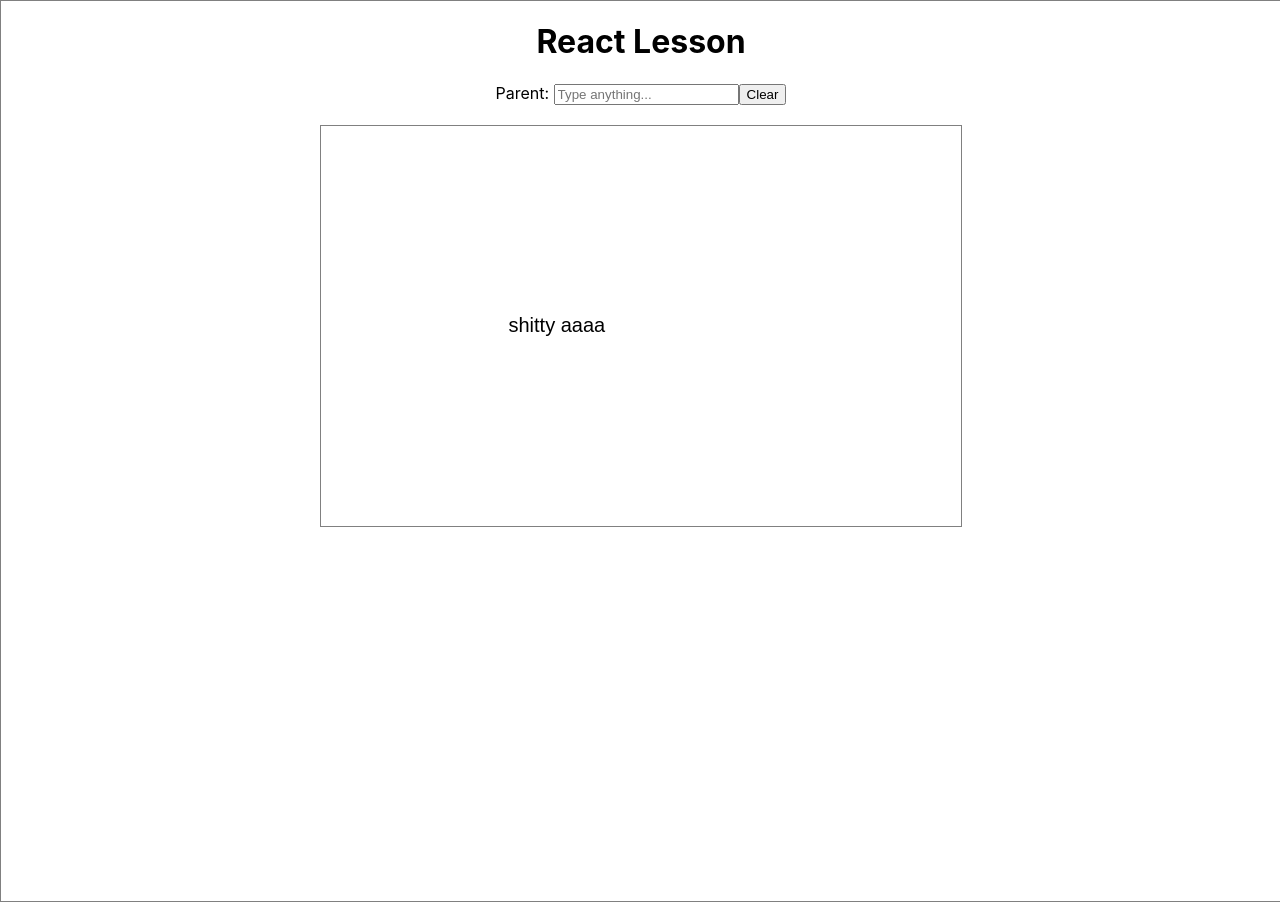
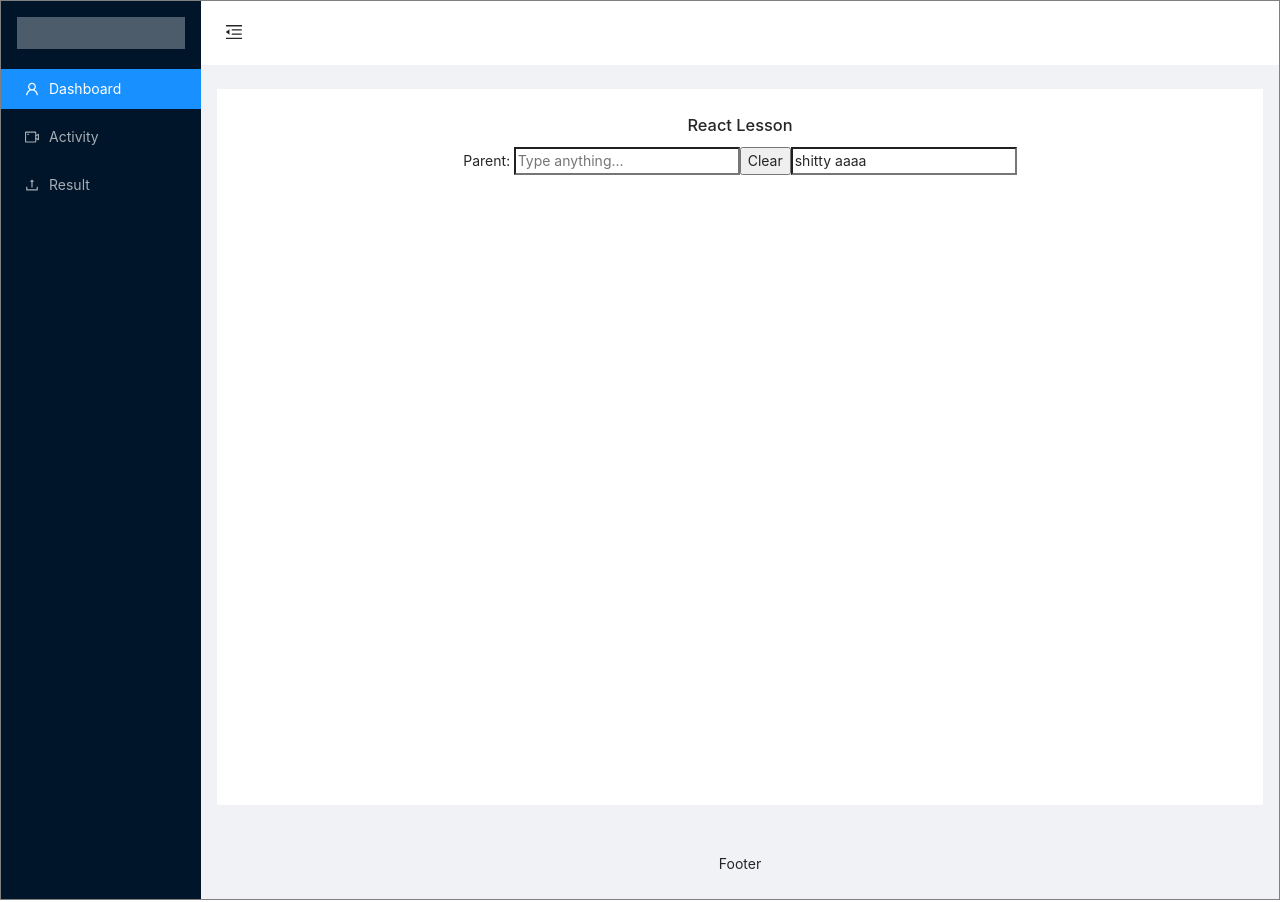
Before and after one commit to guigabytez/My-First-App, a React (Create React App) app: page / in a window 1280 px wide. Built offline with nearby package versions, Linux system fonts and the light colour scheme.

Commit message:
made some changes on most on Child.js

```diff
--- a/src/App.js
+++ b/src/App.js
@@ -33,12 +33,6 @@
 
     return (
       <div className="App">
-        <h1>React Lesson</h1>
-
-
-        <label>Parent: </label>
-        <input type="text" placeholder="Type anything..." id="searchBox" onChange={this.handleOnChange}/>
-        <button type="reset" onClick={this.handleClick}>Clear</button>
         <Child parentSearch={this.state.search}/>
       </div>
     );
--- a/src/components/Child.css
+++ b/src/components/Child.css
@@ -1,23 +1,16 @@
-/* .displayChild {
-  display: block;
-  margin: 5% auto;
-  width: 40%;
-  height: 20%;
-  border: 1px solid grey;
-} */
-.container {
-  width: 50%;
-  border: 1px solid grey;
-
-  display: flex;
-  align-items: center;
-  justify-content: center;
-  margin: auto;
-  margin-top: 20px;
-  height: 50vh;
+.trigger {
+  padding: 0 24px;
+  font-size: 18px;
+  line-height: 64px;
+  cursor: pointer;
+  transition: color 0.3s;
+  float: left;
 }
-.container > input {
-  border: none;
-  padding: 20px;
-  font-size: 20px;
+.logo {
+  height: 32px;
+  margin: 16px;
+  background: rgba(255, 255, 255, 0.3);
 }
+.site-layout-background {
+  background: #fff;
+}
--- a/src/components/Child.js
+++ b/src/components/Child.js
@@ -1,11 +1,68 @@
+import React, {useState} from 'react';
 import './Child.css'
-const Child = (props)=>{
+import { Layout, Menu } from 'antd';
+import {
+    MenuUnfoldOutlined,
+    MenuFoldOutlined,
+    UserOutlined,
+    VideoCameraOutlined,
+    UploadOutlined,
+  } from '@ant-design/icons';
+
+const { Header, Footer, Sider, Content } = Layout;
+
+const Child = (props) => {
+    const [isCollapsed, setIsCollapsed] = useState(false)
+
+    const toggle = () => {
+        setIsCollapsed(!isCollapsed);
+      };
     return(
-        <div className="container">
-            {/* <h3>{props.parentSearch}</h3> */}
-            <input type="text" value={`shitty aaaa ${props.parentSearch}`} placeholder="Reflection of what you type!" readOnly/>
-        </div>
+        <>
+        <Layout style={{height: '100%'}}>
+        <Sider trigger={null} collapsible collapsed={isCollapsed} >
+          <div className="logo" />
+          <Menu theme="dark" mode="inline" defaultSelectedKeys={['1']} >
+            <Menu.Item key="1" icon={<UserOutlined />}>
+              Dashboard
+            </Menu.Item>
+            <Menu.Item key="2" icon={<VideoCameraOutlined />}>
+              Activity
+            </Menu.Item>
+            <Menu.Item key="3" icon={<UploadOutlined />}>
+              Result
+            </Menu.Item>
+          </Menu>
+        </Sider>
+        <Layout>
+        <Header className="site-layout-background" style={{ padding: 0 }}>
+            {/* {React.createElement(isCollapsed ? MenuUnfoldOutlined : MenuFoldOutlined, {
+              className: 'trigger',
+              onClick: toggle,
+            })} */}
+            <span className='trigger' onClick={toggle}>{ isCollapsed ? <MenuUnfoldOutlined /> : <MenuFoldOutlined /> }</span>
+          </Header>
+          <Content
+            className="site-layout-background"
+            style={{
+              margin: '24px 16px',
+              padding: 24,
+            //   minHeight: 280,
+            }}
+          >
+            <div>
+                <h1>React Lesson</h1>
+                <label>Parent: </label>
+                <input type="text" placeholder="Type anything..." id="searchBox" />
+                <button type="reset" >Clear</button>
+                {/* <h3>{props.parentSearch}</h3> */}
+                <input type="text" value={`shitty aaaa ${props.parentSearch}`} placeholder="Reflection of what you type!" readOnly/>
+            </div>
+          </Content>
+          <Footer>Footer</Footer>
+        </Layout>
+      </Layout>
+      </>
     )
-
 }
 export default Child
--- a/src/index.js
+++ b/src/index.js
@@ -1,6 +1,7 @@
 import React from 'react';
 import ReactDOM from 'react-dom';
 import './index.css';
+import 'antd/dist/antd.css';
 import App from './App';
 import reportWebVitals from './reportWebVitals';
 
```
